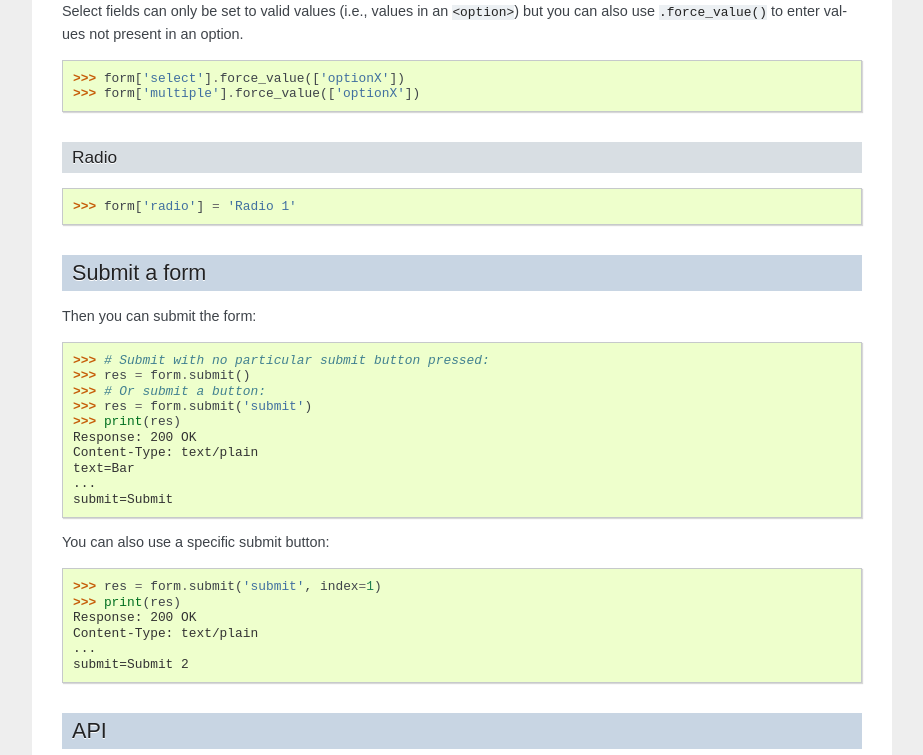
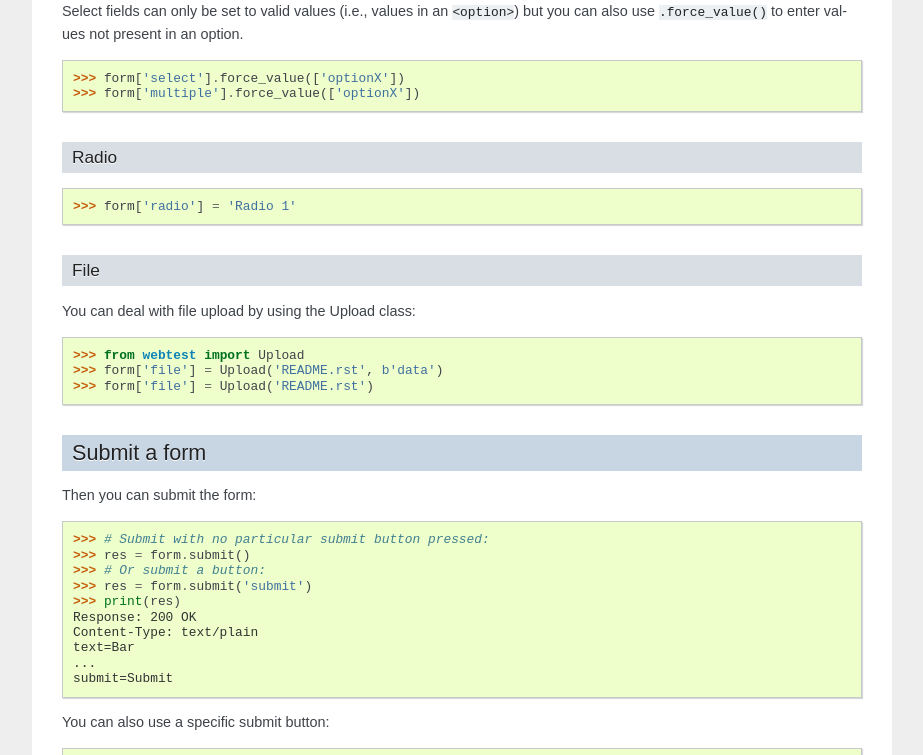
Before and after one commit to Pylons/webtest, a Sphinx documentation site: the page built from docs/forms.txt, in a window 1280 px wide and 900 px high, scrolled down 1644 px, cut to the strip 0-755 px from the top of the window. Shown: the whole strip, without its empty margins (198-1121 px from the left). Built offline with Sphinx 7.4.7, drawn with Linux system fonts in a browser that asks for light colours.

Commit message:
improve and add doc for Upload

```diff
--- a/docs/form.html
+++ b/docs/form.html
@@ -1,6 +1,6 @@
 <html>
   <body>
-    <form id="myform" action="/form-submit" method="POST">
+    <form id="myform" action="/form-submit" method="POST" enctype="multipart/form-data">
       <input type="text" name="text" value="Foo" />
       <textarea name="textarea">Some text</textarea>
       <select name="select">
@@ -17,6 +17,7 @@
       <input type="checkbox" name="checkbox" value="checkbox 1" />
       <input type="checkbox" name="checkbox" value="checkbox 2" selected="selected"/>
       <input type="hidden" name="hidden" value="1" />
+      <input type="file" name="file" value="" />
       <input type="submit" name="submit" value="Submit" />
       <input type="submit" name="submit" value="Submit 2" />
     </form>
--- a/docs/forms.txt
+++ b/docs/forms.txt
@@ -111,6 +111,17 @@ Radio
 
     >>> form['radio'] = 'Radio 1'
 
+File
+----
+
+You can deal with file upload by using the Upload class:
+
+.. code-block:: python
+
+    >>> from webtest import Upload
+    >>> form['file'] = Upload('README.rst', b'data')
+    >>> form['file'] = Upload('README.rst')
+
 Submit a form
 ==============
 
```
Also changed, not shown: 2 other files.
